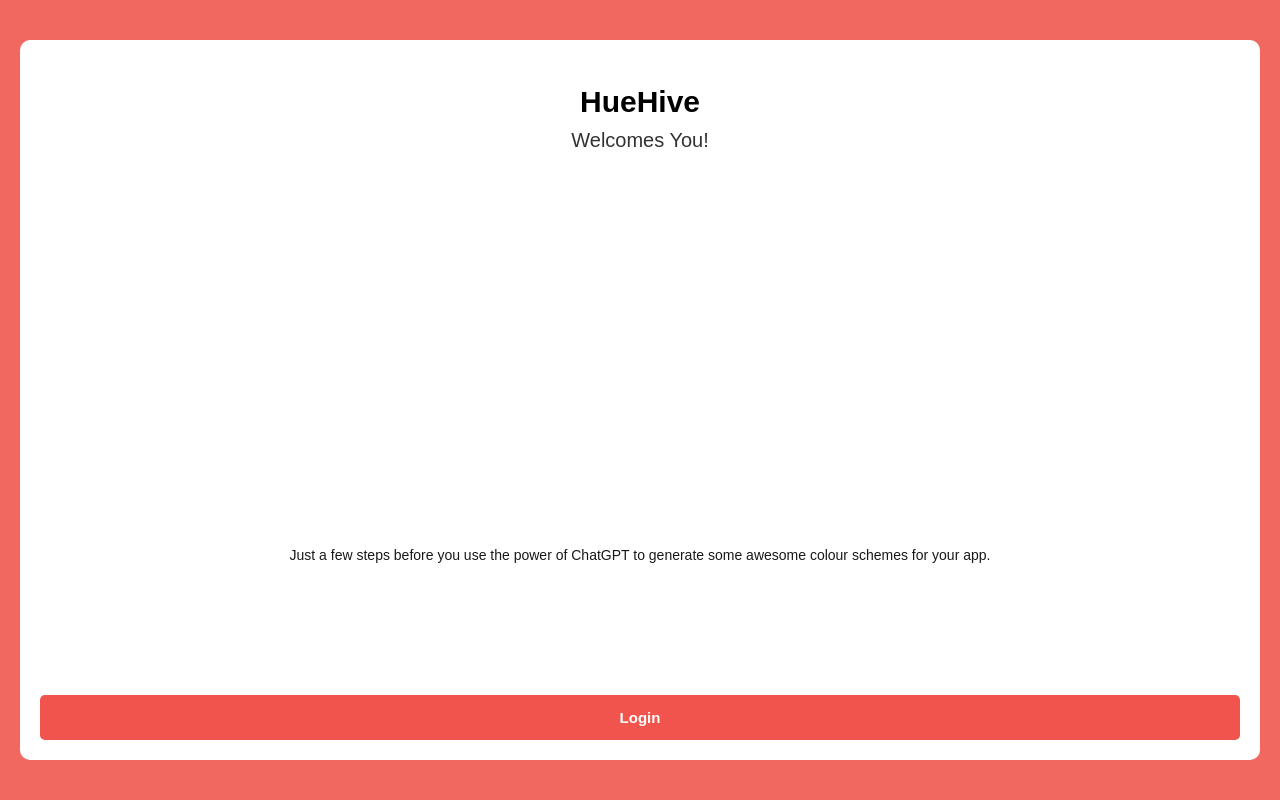
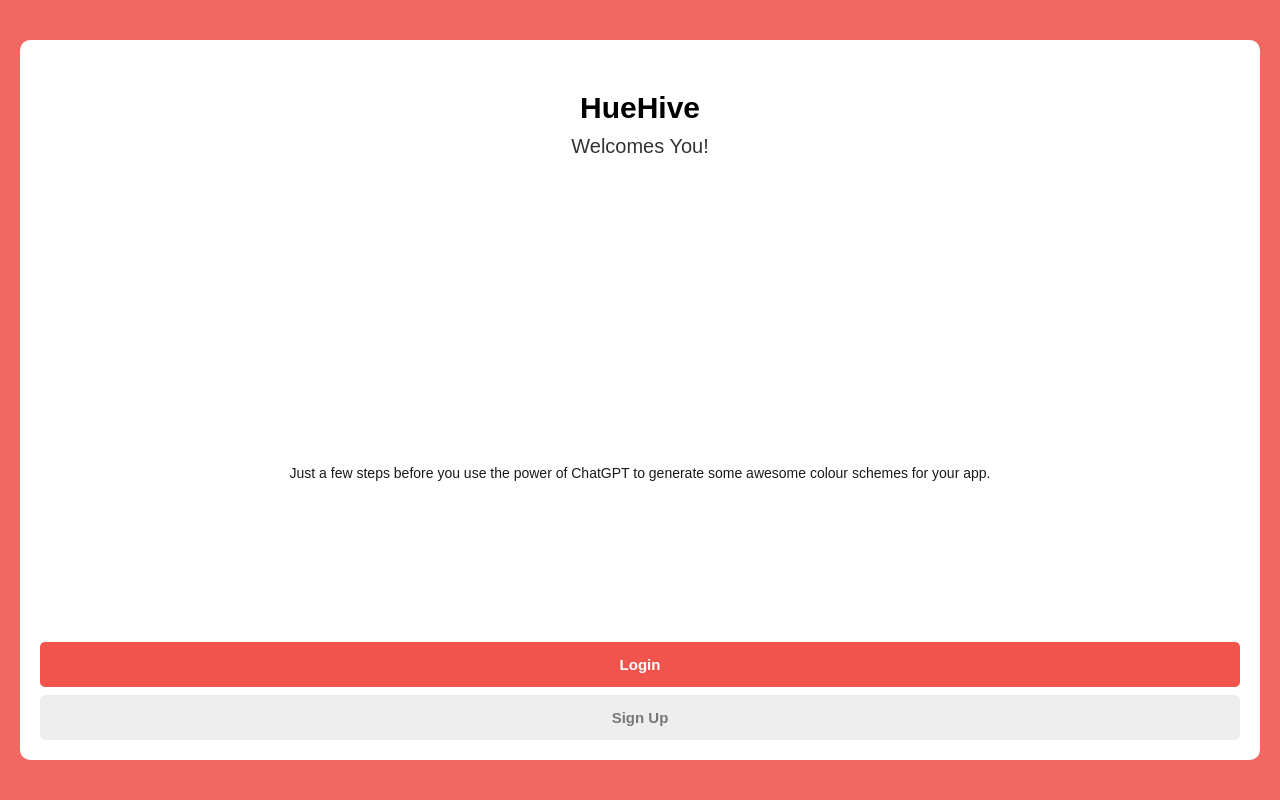
Before and after one commit to croma-app/huehive-figma-plugin, a React app: page / in a window 1280 px wide. Shown: the top 800 px of the page. Built offline with nearby package versions, Linux system fonts and the light colour scheme.

Commit message:
Addressing code review

```diff
--- a/package.json
+++ b/package.json
@@ -10,7 +10,8 @@
   },
   "dependencies": {
     "react": "^18.2.0",
-    "react-dom": "^18.2.0"
+    "react-dom": "^18.2.0",
+    "uuid": "^9.0.1"
   },
   "devDependencies": {
     "@figma/plugin-typings": "^1.50.0",
--- a/src/app/components/pages/Login/index.css
+++ b/src/app/components/pages/Login/index.css
@@ -21,7 +21,7 @@
 .login {
   display: grid;
   grid-template-columns: 1fr;
-  grid-template-rows: 2fr 3fr 12fr 6fr;
+  grid-template-rows: 2fr 3fr 8fr 8fr;
 
   height: 100%;
 
@@ -52,15 +52,24 @@
     font-weight: lighter;
     opacity: 0.9;
   }
+}
+
+.auth-buttons {
+  align-self: end;
 
   & button {
-    align-self: end;
-
     height: 3em;
     width: 100%;
 
     font-size: 1.5rem;
     font-weight: bold;
+  }
+
+  & .signup-button {
+    margin-top: 0.5em;
+
+    background: #eee;
+    color: #777;
   }
 }
 
@@ -82,4 +91,8 @@
   & a {
     font-size: 1.5rem;
   }
+
+  & .error-message {
+    font-size: 1.5rem;
+  }
 }
--- a/src/app/components/pages/Login/index.tsx
+++ b/src/app/components/pages/Login/index.tsx
@@ -1,4 +1,5 @@
 import React, { useEffect, useState } from 'react';
+import { v4 as uuidv4 } from 'uuid';
 import { API_URL, PAGES } from '../../../utils/contants';
 
 import './index.css';
@@ -9,18 +10,13 @@ export interface LoginProps {
 }
 
 function generateRandomToken() {
-  const randomValues = new Uint8Array(128);
-  window.crypto.getRandomValues(randomValues);
-
-  // Convert the Uint8Array to a base64 string
-  const base64String = btoa(String.fromCharCode.apply(null, randomValues));
-
-  return base64String;
+  return uuidv4();
 }
 
 const Login = function (props: LoginProps) {
   const {} = props;
   const [token, setToken] = useState('');
+  const [error, setError] = useState('');
 
   useEffect(() => {
     if (token) fetchUserInfo();
@@ -30,19 +26,34 @@ const Login = function (props: LoginProps) {
     const intervalId = setInterval(async () => {
       try {
         const res = await fetch(`${API_URL}users/temp_token_login?token=${token}`);
+
         if (res.status == 200) {
           clearInterval(intervalId);
           const userInfo = await res.json();
+
           parent.postMessage({ pluginMessage: { type: 'store-user-info', userInfo: JSON.stringify(userInfo) } }, '*');
+        } else if (res.status == 500) {
+          setError(res.statusText); //TODO Display more userfriendly error messages on login erros
         }
-      } catch {}
-    }, 4000);
+      } catch (error) {
+        setError(error.toString()); //TODO Display more userfriendly error messages on login errors
+      }
+    }, 1 * 1000);
+
+    setTimeout(() => {
+      clearInterval(intervalId); //Stop fetching data after 5 minutes of waiting
+      setToken(''); //Reset the token to bring back the login screen
+    }, 5 * 60 * 1000);
   };
 
   const onLoginButtonPress = () => {
     const generatedToken = generateRandomToken();
     window.open(`${API_URL}users/figma_token?token=${generatedToken}`);
     setToken(generatedToken);
+  };
+
+  const onSignupButtonPress = () => {
+    window.open(`${API_URL}users/figma_token?intent=signup&token=${generateRandomToken()}`);
   };
 
   return (
@@ -56,7 +67,14 @@ const Login = function (props: LoginProps) {
             <p className="intro">
               Just a few steps before you use the power of ChatGPT to generate some awesome colour schemes for your app.
             </p>
-            <button onClick={onLoginButtonPress}>Login</button>
+            <div className="auth-buttons">
+              <button className="login-button" onClick={onLoginButtonPress}>
+                Login
+              </button>
+              <button className="signup-button" onClick={onSignupButtonPress}>
+                Sign Up
+              </button>
+            </div>
           </div>
         ) : (
           <div className="login-loading">
@@ -64,6 +82,7 @@ const Login = function (props: LoginProps) {
             <a href={`${API_URL}users/figma_token?token=${token}`} target="_blank">
               Page didn't open? click here
             </a>
+            <p className="error-message">{error}</p>
           </div>
         )}
       </div>
```
